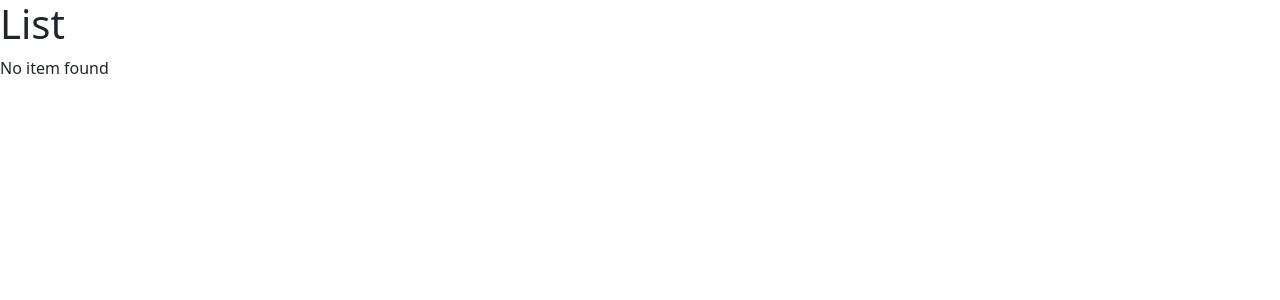
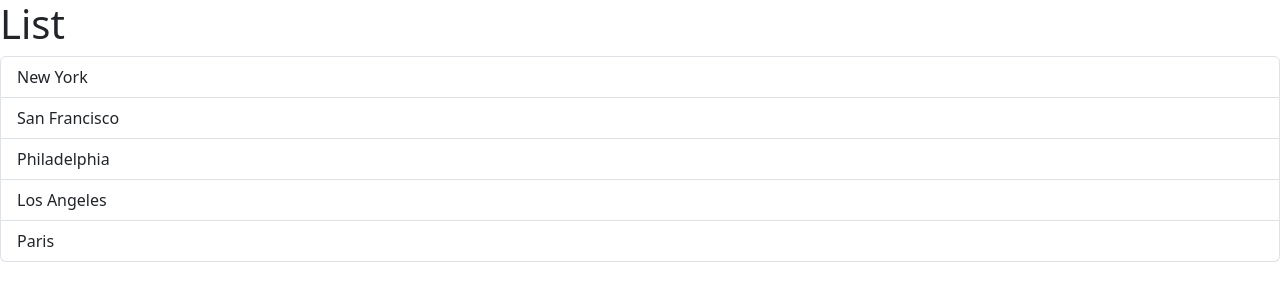
Before and after one commit to arrysoni/react-app, a React (Vite) app: page / in a window 1280 px wide. Shown: the top 300 px of the page. Built offline with nearby package versions, Linux system fonts and the light colour scheme; the HTML template or start-up script is replaced by a standard one.

Commit message:
Building Components: Event Handlers

```diff
--- a/src/components/ListGroup.tsx
+++ b/src/components/ListGroup.tsx
@@ -1,4 +1,3 @@
-function ListGroup() {
 // <h1>List</h1>  // We cannot return multiple components in a React Component, the HTML code gets converted to React.createElement('h1'), and it's not allowed.
 
 // There are multiple ways to solve this issue.
@@ -10,16 +9,6 @@
 
     3. Use empty <></>, and delete the import statement. It's a way of telling React that use fragments to wrap the two components.
     */
-
-  let items = [
-    "New York",
-    "San Francisco",
-    "Philadelphia",
-    "Los Angeles",
-    "Paris",
-  ];
-
-  items = [];
 
 /* Representing this in the form of a function.
   const getMessage = () => {
@@ -49,13 +38,35 @@
 
 // We want to render the list now, but since JavaScript doesn't allow for loops,n we use a function called map. We convert one data type into another.
 // Since the map function isn't allowed in the middle of the code, or under any other component, wrap the map function using '{}'. We can also use a method here as shown in the code.
+
+import { MouseEvent } from "react";
+function ListGroup() {
+  let items = [
+    "New York",
+    "San Francisco",
+    "Philadelphia",
+    "Los Angeles",
+    "Paris",
+  ];
+
+  // For more complex logic, move the logic to a different funtcion for event handling. Since the type of event is not explicitly defined here, we hover over the 'event' in our return statement and get to know the type for itl, i.e., MouseEvent. We therefore, import the MouseEvent.
+  // Event handler
+  const handleClick = (event: MouseEvent) => console.log(event);
+
   return (
     <>
       <h1>List</h1>
       {items.length === 0 && <p>No item found</p>}
       <ul className="list-group">
-        {items.map((item) => (
-          <li key={item}>{item}</li> // It is necessary to give each element of the list a unique key, since in our list each sting is unique, we go for key as the item itself.
+        {items.map((item, index) => (
+          <li
+            className="list-group-item"
+            key={item}
+            // onClick={() => console.log(item, index)} // When the element of the list is clicked on our webpage, we will see the item, index on the console (Inspect/ Console)
+            onClick={handleClick} // On console, we get the type of the object as SyntheticBaseEvent which is a built in classes in React because different browsers have different implementations of event objects, so to make this cross browser, we have this class SyntheticBaseEvent (a wrapper around the native browser event object)
+          >
+            {item}
+          </li> // It is necessary to give each element of the list a unique key, since in our list each sting is unique, we go for key as the item itself.
         ))}
       </ul>
     </>
```
Lines whose indentation alone changed are shown as unchanged.
